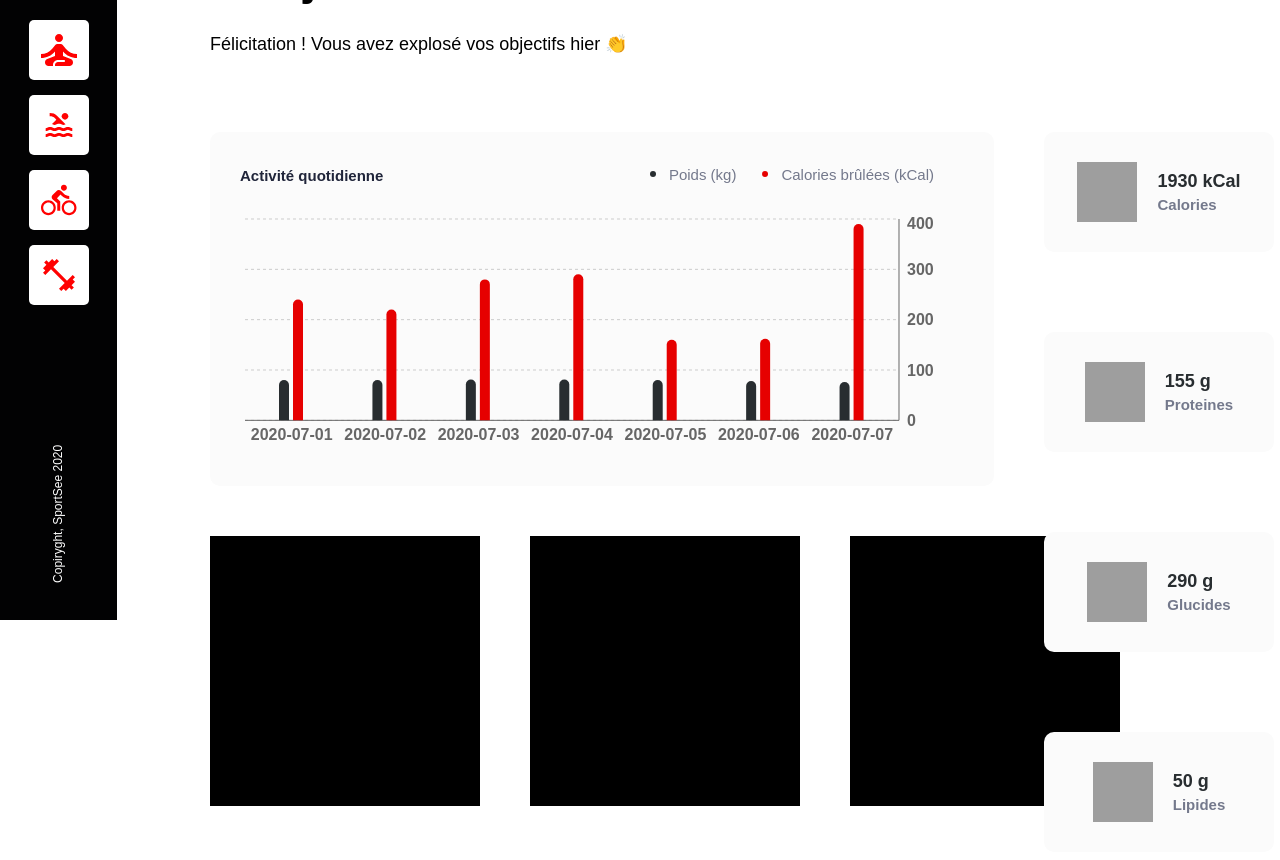
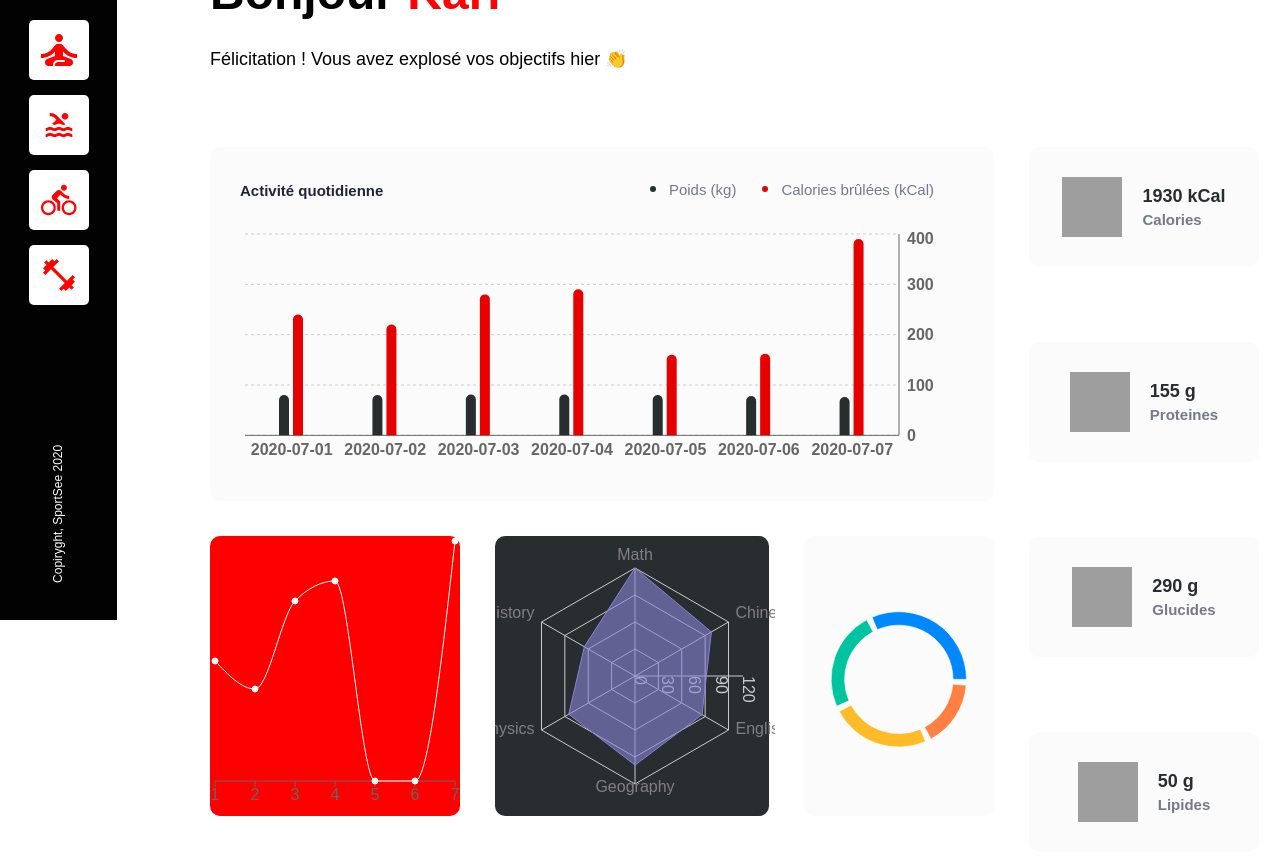
Before and after one commit to AdnanElg/Project_n-12_SportSee, a React (Vite) app: page / in a window 1280 px wide. Shown: the part 180-1040 px from the top of the page. Built offline with nearby package versions, Linux system fonts and the light colour scheme; grey boxes are pictures that could not be loaded.

Commit message:
mises en place des composant kpi

```diff
--- a/src/components/healthdata/HealthData.scss
+++ b/src/components/healthdata/HealthData.scss
@@ -2,7 +2,7 @@
   display: flex;
   flex-direction: column;
   align-items: center;
-  gap: 80px;
+  gap: 75px;
 
   &__icôns {
     display: flex;
--- a/src/components/kpiobjective/KpiObjective.scss
+++ b/src/components/kpiobjective/KpiObjective.scss
@@ -1,5 +1,5 @@
 .container__kpiobjective {
-  background-color: rgb(0, 0, 0);
-  padding: 135px;
-  width: 100%;
+    background-color: #FF0000;
+    border-radius: 10px;
+    width: 35%;
 }
--- a/src/components/kpiobjective/KpiObjective.tsx
+++ b/src/components/kpiobjective/KpiObjective.tsx
@@ -1,7 +1,29 @@
 import "./KpiObjective.scss";
+import {
+  LineChart,
+  Line,
+  Tooltip,
+  ResponsiveContainer,
+  XAxis
+} from "recharts";
 
-const KpiObjective = () => {
-  return <div className="container__kpiobjective"></div>;
+
+const KpiObjective = ({dataUserAverageSessions}) => {
+  return (
+    <div className="container__kpiobjective">
+      <ResponsiveContainer minWidth={250} minHeight={280}>
+        <LineChart width={200} height={150} data={dataUserAverageSessions}>
+          <XAxis dataKey="day" />
+          <Tooltip />
+          <Line
+            type="monotone"
+            dataKey="sessionLength"
+            stroke="#FFFFFF"
+          />
+        </LineChart>
+      </ResponsiveContainer>
+    </div>
+  );
 };
 
 export default KpiObjective;
--- a/src/components/kpiperformance/KpiPerformance.scss
+++ b/src/components/kpiperformance/KpiPerformance.scss
@@ -1,5 +1,5 @@
 .container__kpiperformance {
-  background-color: rgb(0, 0, 0);
-  padding: 135px;
-  width: 100%;
+  background-color: #282D30;
+  border-radius: 10px;
+  width: 35%;
 }
--- a/src/components/kpiperformance/KpiPerformance.tsx
+++ b/src/components/kpiperformance/KpiPerformance.tsx
@@ -1,7 +1,59 @@
 import "./KpiPerformance.scss";
+import { Radar, RadarChart, PolarGrid, PolarAngleAxis, PolarRadiusAxis, ResponsiveContainer } from 'recharts';
+
+const data = [
+  {
+    subject: 'Math',
+    A: 120,
+    B: 110,
+    fullMark: 150,
+  },
+  {
+    subject: 'Chinese',
+    A: 98,
+    B: 130,
+    fullMark: 150,
+  },
+  {
+    subject: 'English',
+    A: 86,
+    B: 130,
+    fullMark: 150,
+  },
+  {
+    subject: 'Geography',
+    A: 99,
+    B: 100,
+    fullMark: 150,
+  },
+  {
+    subject: 'Physics',
+    A: 85,
+    B: 90,
+    fullMark: 150,
+  },
+  {
+    subject: 'History',
+    A: 65,
+    B: 85,
+    fullMark: 150,
+  },
+];
+
 
 const KpiPerformance = () => {
-  return <div className="container__kpiperformance"></div>;
+  return (
+    <div className="container__kpiperformance">
+       <ResponsiveContainer minWidth={280} minHeight={280}>
+        <RadarChart cx="50%" cy="50%" outerRadius="80%" data={data}>
+          <PolarGrid />
+          <PolarAngleAxis dataKey="subject" />
+          <PolarRadiusAxis />
+          <Radar name="Mike" dataKey="A" stroke="#8884d8" fill="#8884d8" fillOpacity={0.6} />
+        </RadarChart>
+      </ResponsiveContainer>
+    </div>
+  );
 };
 
 export default KpiPerformance;
--- a/src/components/kpiscore/KpiScore.scss
+++ b/src/components/kpiscore/KpiScore.scss
@@ -1,5 +1,7 @@
 .container__kpiscore {
-  background-color: rgb(0, 0, 0);
-  padding: 135px;
-  width: 100%;
+    display: flex;
+    justify-content: center ;
+    background-color: #FBFBFB;
+    border-radius: 10px;
+    width: 32%;
 }
--- a/src/components/kpiscore/KpiScore.tsx
+++ b/src/components/kpiscore/KpiScore.tsx
@@ -1,7 +1,36 @@
+import { PieChart, Pie, Cell } from 'recharts';
 import "./KpiScore.scss";
 
+const data = [
+  { name: 'Group A', value: 400 },
+  { name: 'Group B', value: 300 },
+  { name: 'Group C', value: 300 },
+  { name: 'Group D', value: 200 },
+];
+
+const COLORS = ['#0088FE', '#00C49F', '#FFBB28', '#FF8042'];
+
 const KpiScore = () => {
-  return <div className="container__kpiscore"></div>;
+  return (
+    <div className="container__kpiscore" style={{ minWidth: 150, minHeight: 200 }}>
+      <PieChart width={280} height={280}>
+        <Pie
+          data={data}
+          cx={135}
+          cy={140}
+          innerRadius={80}
+          outerRadius={100}
+          fill="#82ca9d"
+          paddingAngle={5}
+          dataKey="value"
+        >
+          {data.map((item, index) => (
+            <Cell key={`cell-${index}`} fill={COLORS[index % COLORS.length]} />
+          ))}
+        </Pie>
+      </PieChart>
+    </div>
+  );
 };
 
 export default KpiScore;
--- a/src/pages/home/Home.scss
+++ b/src/pages/home/Home.scss
@@ -3,26 +3,27 @@
   display: block;
 
   &__section {
-    margin: 140px 90px 88px 210px;
+    margin: 155px 90px 88px 210px;
 
     &__data {
       display: flex;
       justify-content: flex-start;
       align-items: flex-start;
-      gap: 50px;
+      gap: 35px;
 
       &__chart {
         display: flex;
         flex-direction: column;
         align-items: flex-start;
-        gap: 50px;
+        gap: 35px;
         width: 80%;
 
         &__kpi {
           display: flex;
           flex-direction: row;
           align-items: flex-start;
-          gap: 50px;
+          gap: 35px;
+          width: 100%;
         }
       }
       &__health {
--- a/src/pages/home/Home.tsx
+++ b/src/pages/home/Home.tsx
@@ -9,7 +9,7 @@ import KpiScore from "../../components/kpiscore/KpiScore";
 import HealthData from "../../components/healthdata/HealthData";
 
 const Home = () => {
-  const { getUserMainData, getUserActivity } = useContext(UserDataContext);
+  const { getUserMainData, getUserActivity, getUserAverageSessions } = useContext(UserDataContext);
 
   return (
     <main className="container__home">
@@ -20,7 +20,7 @@ const Home = () => {
             <div className="container__home__section__data__chart">
               <WeightChart dataActivity={getUserActivity().sessions} />
               <div className="container__home__section__data__chart__kpi">
-                <KpiObjective />
+                <KpiObjective dataUserAverageSessions={getUserAverageSessions().sessions}/>
                 <KpiPerformance />
                 <KpiScore />
               </div>
```
